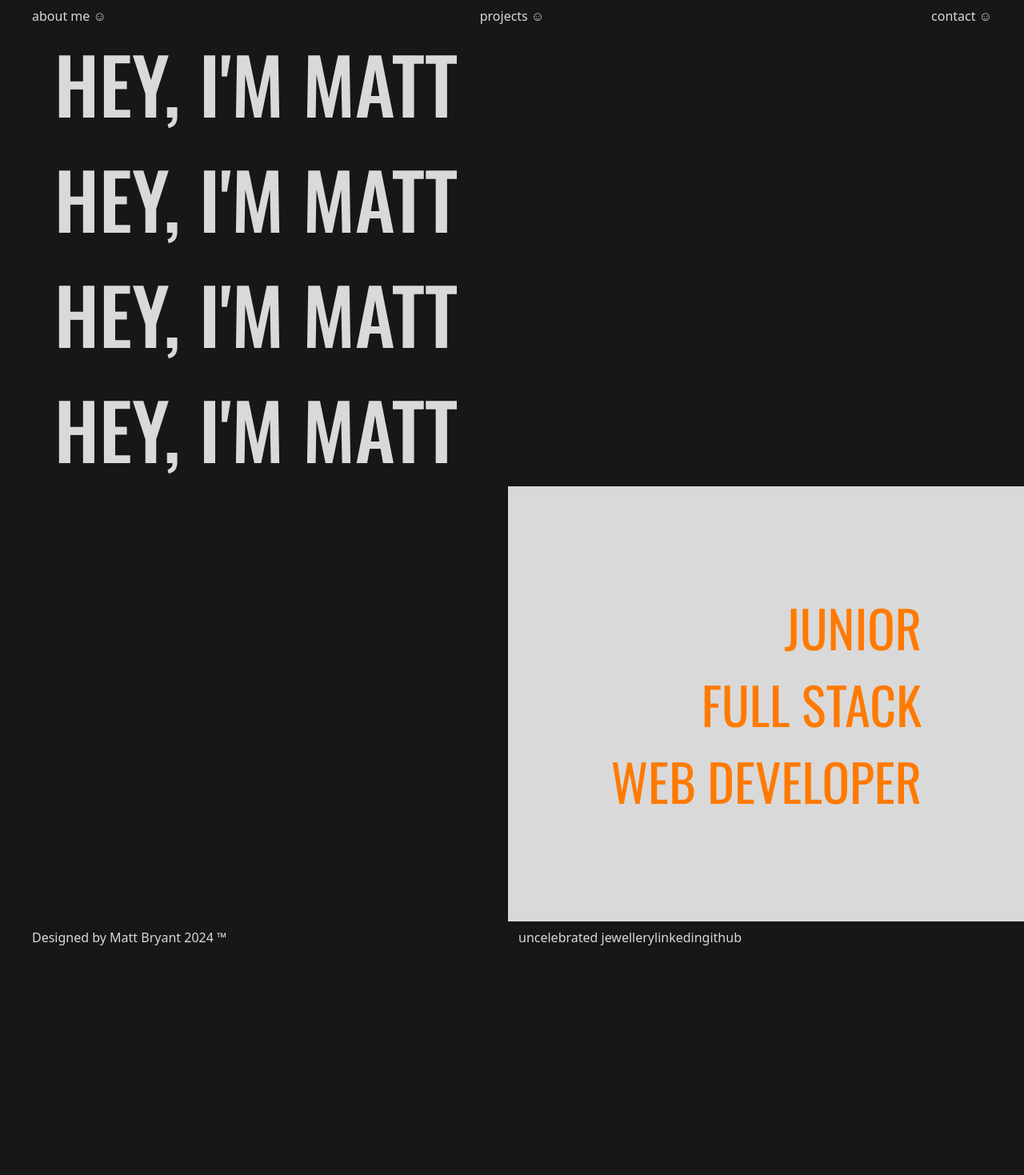
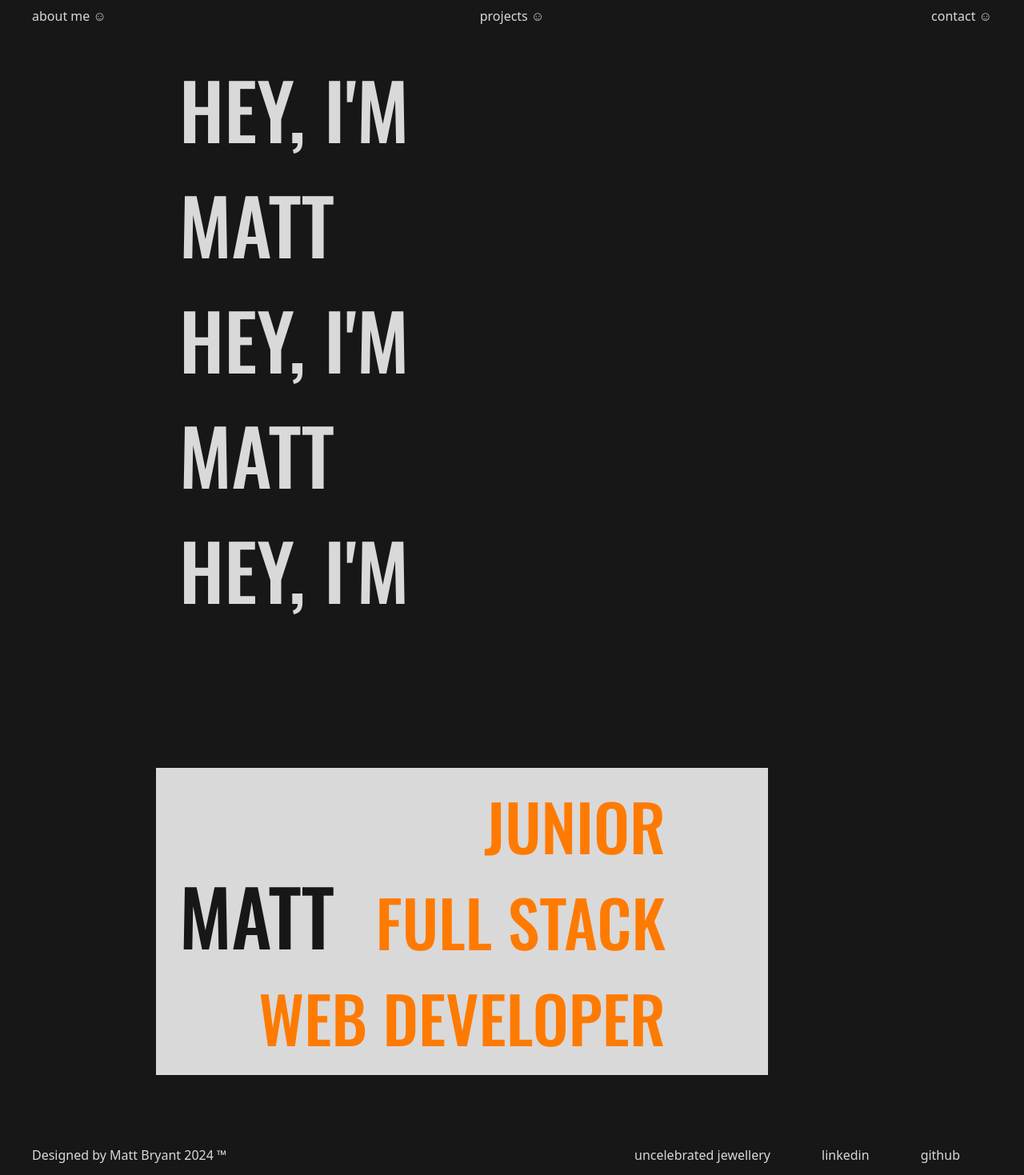
Before and after one commit to Matt-bryant21/2024portfolio, a React (Vite) app in the folder Portfolio/: page / in a window 1280 px wide. Shown: the top 1469 px of the page at 80% size. Before the commit the page ends 1184 px from the top, so only its background shows below. Built offline with nearby package versions, Linux system fonts and the light colour scheme.

Commit message:
homemage kinda assembled

```diff
--- a/Portfolio/src/components/Footer.jsx
+++ b/Portfolio/src/components/Footer.jsx
@@ -3,19 +3,18 @@ import React from "react";
 const Footer = () => {
   return (
     <>
-
       <nav className="grid grid-cols-2 gap-4 pt-2">
-          <div className="text-backgroundgrey text-left pl-10">
+        <div className="text-backgroundgrey text-left pl-10 hover:text-green py-4">
           <a href="/aboutme">Designed by Matt Bryant 2024 &trade;</a>
         </div>
-          <div className="flex justify-end md:justify-start">
-            <a href="/projects" className="text-backgroundgrey">
+        <div className="flex justify-end gap-16 px-20 py-4">
+          <a href="www.uncelebratedjewellery.com" className="text-backgroundgrey hover:text-green">
             uncelebrated jewellery
           </a>
-            <a href="/contact" className="text-backgroundgrey">
+          <a href="https://www.linkedin.com/in/matt-bryant-5813a2293/" className="text-backgroundgrey hover:text-green">
             linkedin
           </a>
-            <a href="/contact" className="text-backgroundgrey">
+          <a href="https://github.com/Matt-bryant21" className="text-backgroundgrey hover:text-green">
             github
           </a>
         </div>
--- a/Portfolio/src/components/Homepage.jsx
+++ b/Portfolio/src/components/Homepage.jsx
@@ -5,17 +5,29 @@ const Homepage = () => {
   return (
     <>
       {/* main div */}
-      <div className="flex flex-col">
-        <div className="flex justify-center w-2/4">
-          <div className="flex flex-col items-center">
-            <h1>HEY, I&apos;M MATT</h1>
-            <h1>HEY, I&apos;M MATT</h1>
-            <h1>HEY, I&apos;M MATT</h1>
-            <h1>HEY, I&apos;M MATT</h1>
+      <div className="flex flex-col relative">
+        {" "}
+        {/* Added relative positioning */}
+        <div className="flex justify-center w-2/4 z-10 relative">
+          {" "}
+          {/* Added z-index and relative positioning */}
+          <div className="flex flex-col items-center ml-56 mt-8">
+            <h1>
+              HEY, I&apos;M <span className="text-backgroundgrey">MATT</span>
+            </h1>
+            <h1>
+              HEY, I&apos;M <span className="text-backgroundgrey">MATT</span>
+            </h1>
+            <h1>
+              HEY, I&apos;M <span className="text-backgrounddark">MATT</span>
+            </h1>
+            <h1>
+              HEY, I&apos;M <span className="text-backgrounddark">MATT</span>
+            </h1>
           </div>
         </div>
-        <div className="flex justify-end bg-backgroundgrey ml-auto h-1/3">
-          <div className="flex flex-col items-end px-32 py-32">
+        <div className="flex justify-end bg-backgroundgrey ml-auto mr-80 mb-16 -mt-64 h-1/3">
+          <div className="flex flex-col items-end px-32 py-3">
             <h2>JUNIOR</h2>
             <h2>FULL STACK</h2>
             <h2>WEB DEVELOPER</h2>
--- a/Portfolio/src/components/Navbar.jsx
+++ b/Portfolio/src/components/Navbar.jsx
@@ -3,19 +3,17 @@ import React from "react";
 const Navbar = () => {
   return (
     <>
-      <div className="w-full">
-        <nav className="grid grid-cols-3 gap-4 items-center pt-2">
-          <a href="/aboutme" className="text-backgroundgrey text-left pl-10">
+      <nav className="grid grid-cols-3 gap-4 items-center pt-2 sticky top-0 z-10 bg-backgrounddark">
+        <a href="/aboutme" className="text-backgroundgrey text-left pl-10 hover:text-blue">
           about me &#x263A;
         </a>
-          <a href="/projects" className="text-backgroundgrey text-center">
+        <a href="/projects" className="text-backgroundgrey text-center hover:text-blue">
           projects &#x263A;
         </a>
-          <a href="/contact" className="text-backgroundgrey text-right pr-10">
+        <a href="/contact" className="text-backgroundgrey text-right pr-10 hover:text-blue">
           contact &#x263A;
         </a>
       </nav>
-      </div>
     </>
   );
 };
--- a/Portfolio/src/index.css
+++ b/Portfolio/src/index.css
@@ -23,8 +23,8 @@ h1 {
 
 h2 {
     font-family: 'Oswald', sans-serif;
-    font-weight: 400;
-    font-size: 4rem;
+    font-weight: 500;
+    font-size: 5rem;
     color: #FF7A00;
 }
 
--- a/Portfolio/tailwind.config.js
+++ b/Portfolio/tailwind.config.js
@@ -7,6 +7,8 @@ export default {
         backgroundgrey: "#D9D9D9",
         backgrounddark: "#171717",
         customorange: "#FF7A00",
+        blue: "#3B66FF",
+        green: "#21ff66",
       },
     },
   },
```
Lines whose indentation alone changed are shown as unchanged.
